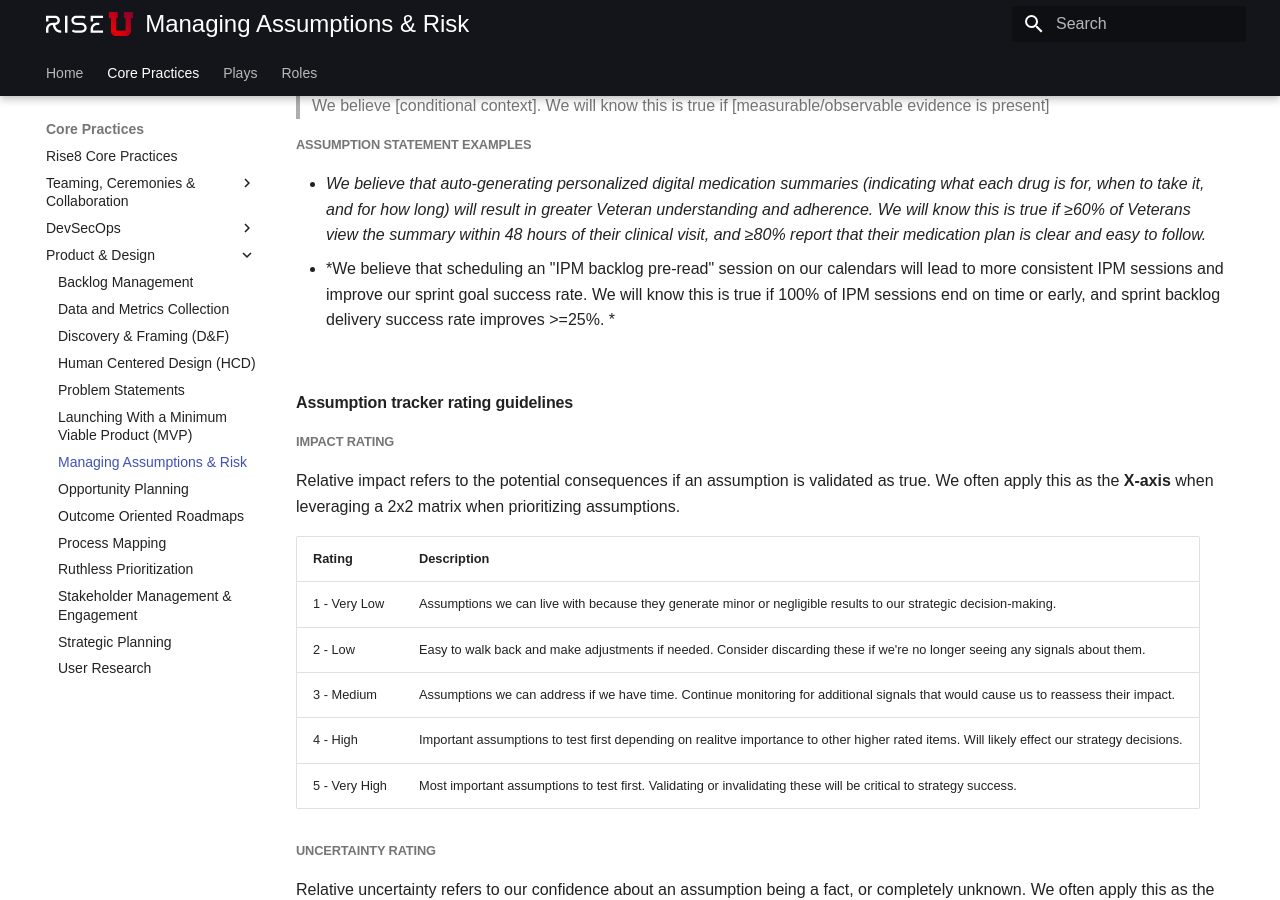
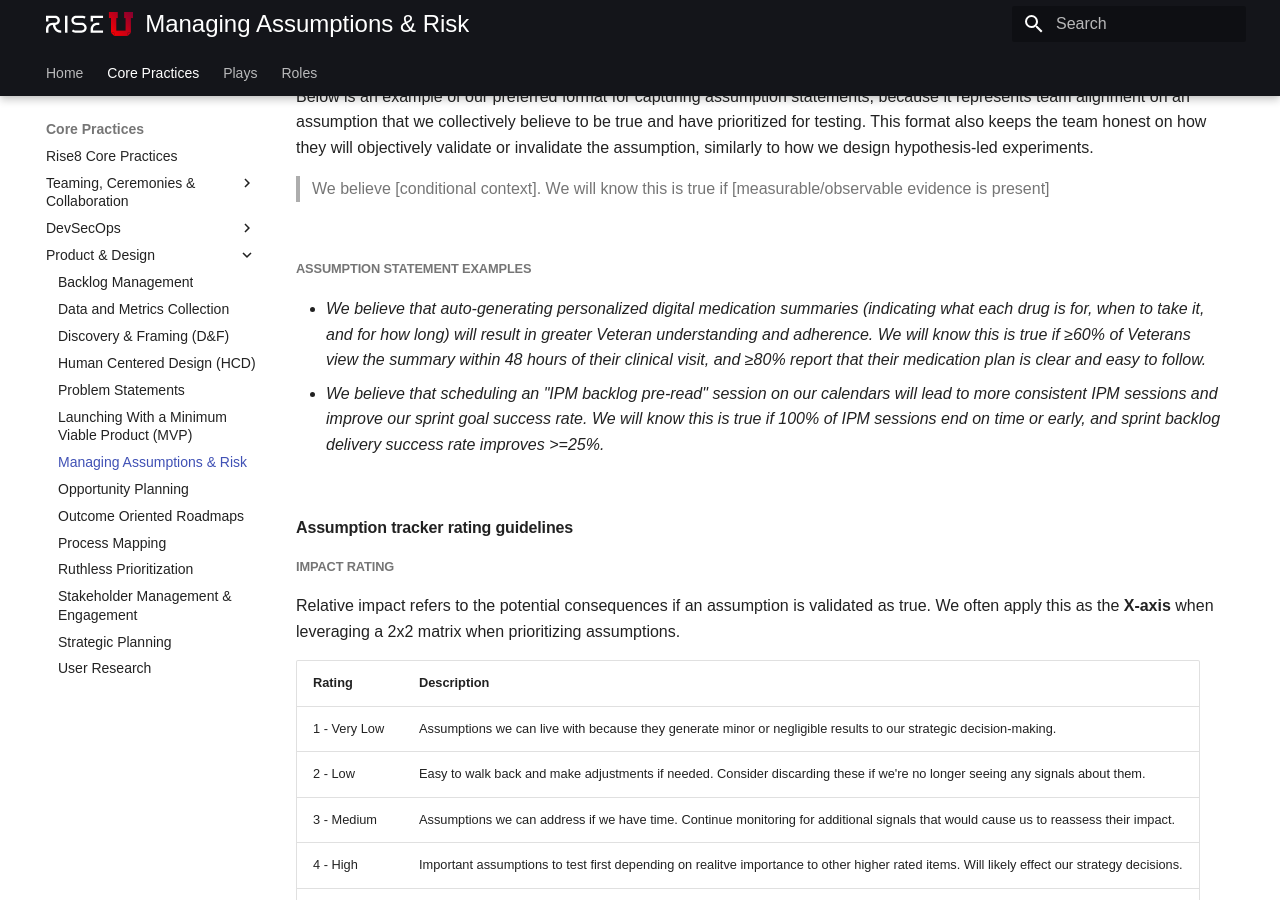
Before and after one commit to rise8-us/delivery-playbooks, an MkDocs documentation site: the page built from docs/content/practices/assumption-risk-management.md, in a window 1280 px wide and 900 px high, scrolled down 8470 px. Built offline with MkDocs 1.6.1 and Material for MkDocs 9.7.7, drawn with Linux system fonts in a browser that asks for light colours; some of the changed text lies outside the part shown.

Commit message:
Update assumption-risk-management.md
fixing some syntax and format issues

```diff
--- a/docs/content/practices/assumption-risk-management.md
+++ b/docs/content/practices/assumption-risk-management.md
@@ -47,8 +47,8 @@
 ##### Product
 
 * **Value Risk**: The risk that customers won't find the product useful or valuable.
-* Usability Risk**: The risk that users won't be able to use the product effectively.
-* Business Viability Risk**: The risk that the product won't fit the strategic goals.
+* **Usability Risk**: The risk that users won't be able to use the product effectively.
+* **Business Viability Risk**: The risk that the product won't fit the strategic goals.
 
 ##### Customer
 
@@ -78,11 +78,15 @@
 
 > Because of [condition context], we’re more/less likely to [event], resulting in [measurable consequence]
 
+<br/>
+
 Below are examples of our preferred format for capturing ***Course of Actions (COA)*** or ***Support Asks*** statements. Clearly and consistently describing the what, what, when and why in our risk response strategy is how we maintain alignment and accountability with all parties involved, and should be presented during risk review sessions. By including dates, we can more effectively communicate urgency with stakeholders, and acts as helpful signal for reassessing risks.
 
 > **COA**: [Who?], [is doing/delivering what?] [By when?].
 
 > **Support Asks**: We need [person(s)] to help with [action item(s)], by [date], so that [impact].
+
+<br/>
 
 ##### Risk/Blocker, COA, and Support Ask statement examples
 
@@ -206,10 +210,12 @@
 
 > We believe [conditional context]. We will know this is true if [measurable/observable evidence is present]
 
+<br/>
+
 ##### Assumption statement examples
 
 * *We believe that auto-generating personalized digital medication summaries (indicating what each drug is for, when to take it, and for how long) will result in greater Veteran understanding and adherence. We will know this is true if ≥60% of Veterans view the summary within 48 hours of their clinical visit, and ≥80% report that their medication plan is clear and easy to follow.*
-* *We believe that scheduling an "IPM backlog pre-read" session on our calendars will lead to more consistent IPM sessions and improve our sprint goal success rate. We will know this is true if 100% of IPM sessions end on time or early, and sprint backlog delivery success rate improves >=25%. *
+* *We believe that scheduling an "IPM backlog pre-read" session on our calendars will lead to more consistent IPM sessions and improve our sprint goal success rate. We will know this is true if 100% of IPM sessions end on time or early, and sprint backlog delivery success rate improves >=25%.*
 
 <br/>
 
```
